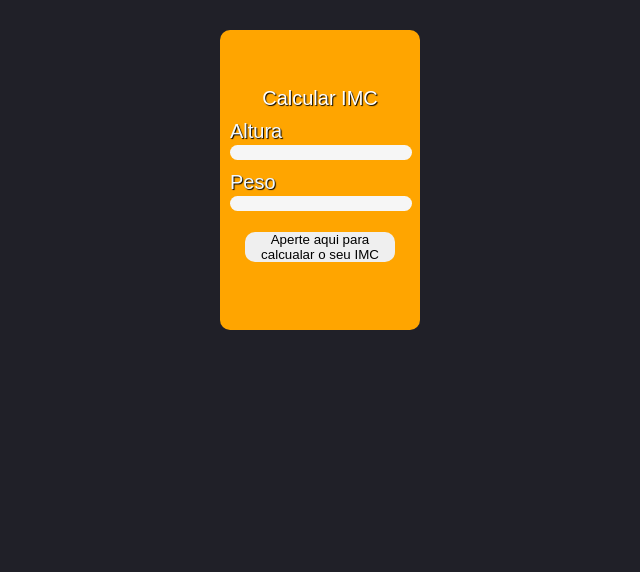
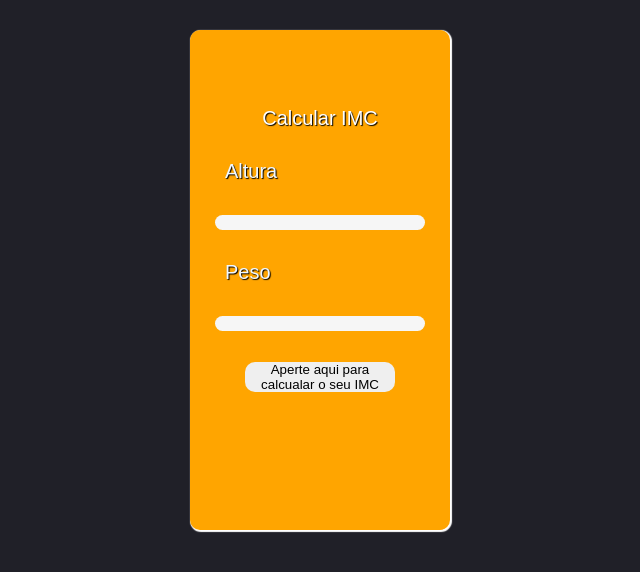
Before and after one commit to Akashipy201/site-imc, a plain HTML site: page index.html in a window 1280 px wide. Shown: the whole page, without its empty margins (320-960 px from the left). Drawn offline with Linux system fonts and the light colour scheme.

Commit message:
update html css e js

```diff
--- a/index.html
+++ b/index.html
@@ -10,22 +10,25 @@
         <div id="caixa">
             <div id="titulo">Calcular IMC</div>
             <div class="container">
-              <label>Altura</label>
+                <div class="label">
+
+                    <label>Altura</label>
+                </div>
               <input type="text" name="altura" class="altura">
 
             </div>
 
             <div class="container">
-                <label>Peso</label>
+                <div class="label">
+                    <label>Peso</label>
+                </div>
                 <input type="text" name="peso" class="peso">
             </div>
-            <div id="resposta">
-
-            </div>
-
             <div>
                 <button>Aperte aqui para calcualar o seu IMC</button>
             </div>
+            <div id="resposta"></div>
+
         </div>
         <script src="index.js"></script>
     </body>
--- a/index.js
+++ b/index.js
@@ -29,6 +29,11 @@ function IMC(valor1, valor2){
     else if (Number(imc) > 40.0){
         return `O seu IMC é ${imc.replace(".",",")} <br/>Alerta de Obesidade grau 3 !!!<br/> Aqui o sinal é vermelho, com forte probabilidade de já existirem doenças muito graves associadas. O tratamento deve ser ainda mais urgente.`
     }
+
+    else{
+        return ""
+    }
+
 }
 
 
@@ -38,7 +43,7 @@ btn.addEventListener("click", ()=>{
     if(altura.value != "" && peso.value !=""){
         let valor = IMC(altura.value, peso.value)
 
-        if(valor !=  "NaN"){
+        if(valor !=  "NaN" || valor != "undefined"  || valor != undefined){
             resposta.innerHTML = valor
         }
         else{
--- a/style.css
+++ b/style.css
@@ -6,8 +6,8 @@
 
 #caixa{
     display: flex;
-    width: 200px;
-    height: 300px;
+    width: 260px;
+    height: 500px;
     background-color: orange;
     margin: auto;
     position: relative;
@@ -17,16 +17,18 @@
     align-items: center;
     flex-direction: column;
     font-family: Arial, Helvetica, sans-serif;
+    box-shadow: 1px 1px 1px 1px #fff;
+
 }
 
 input{
     border: none;
-    position: relative;
-    left: 10px;
+    width: 200px;
     border-radius: 20px;
     background-color: #f6f6f6;
-    padding-left: 5px;
     cursor: pointer;
+    justify-content: center;
+    padding-left: 10px;
 }
 
 #titulo{
@@ -37,7 +39,7 @@ input{
 }
 
 
-label{
+.label{
     padding-left: 10px;
     font-size: 20px;
     color: aliceblue;
@@ -58,5 +60,9 @@ button{
 
 #resposta{
     text-align: center;
-    font-size: 12px;
+    font-size: 15px;
 }
+
+div{
+    margin-bottom: 30px;
+}
```
